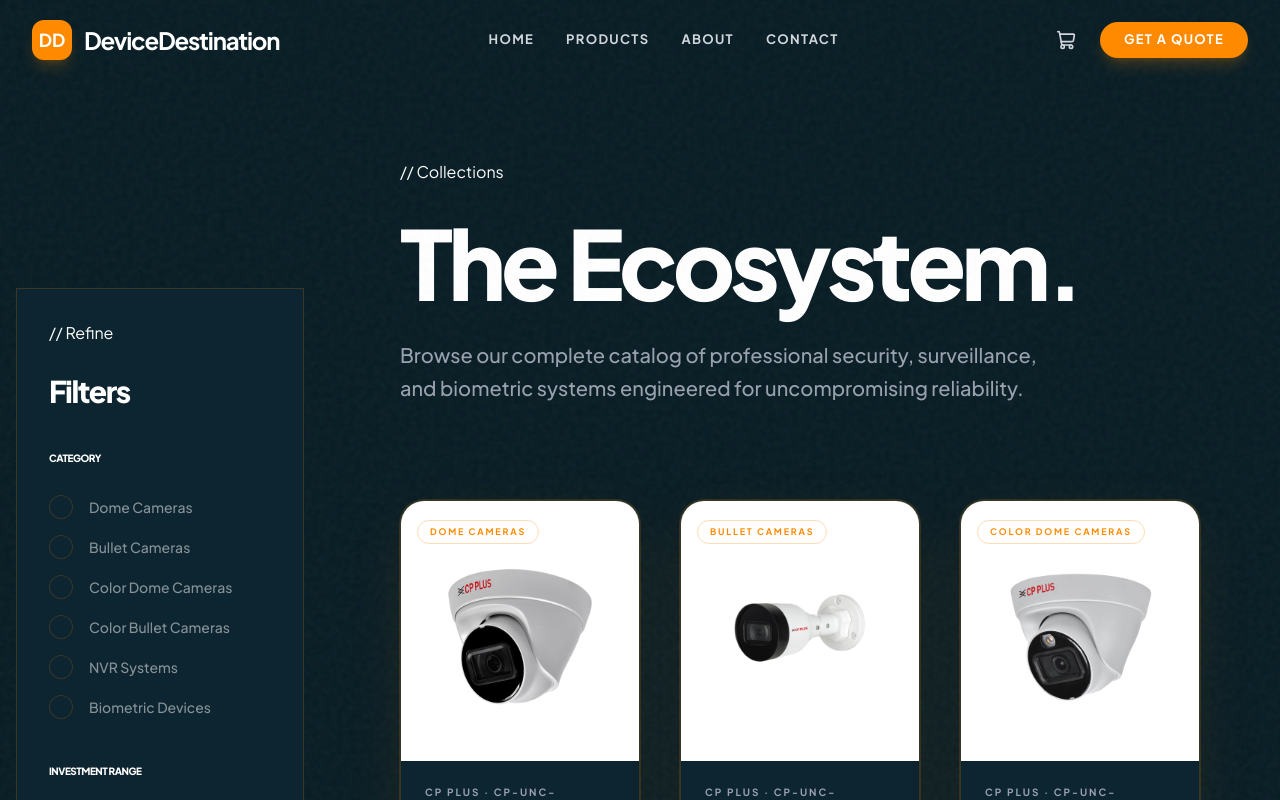
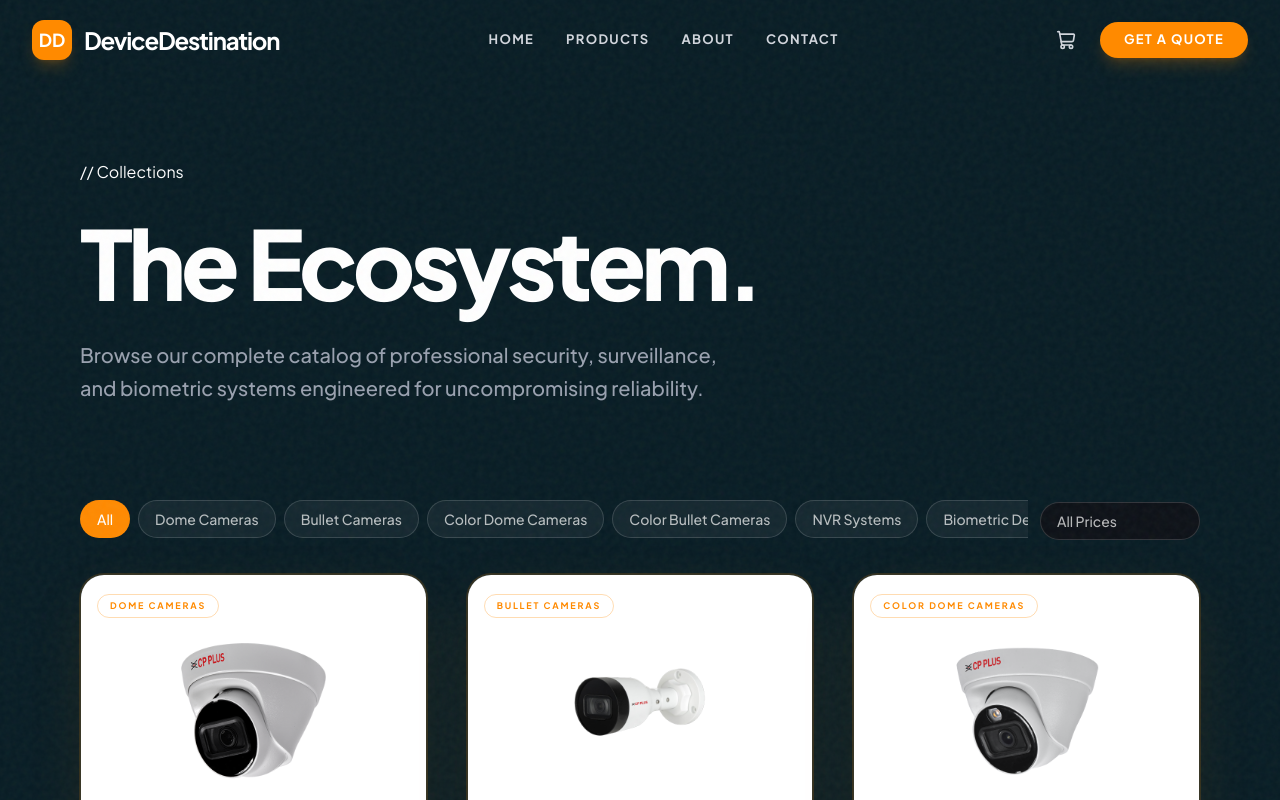
Before and after one commit to witejackel-eng/Ecom-website, a Next.js app: page /products in a window 1280 px wide. Shown: the top 800 px of the page. Built offline with nearby package versions, Linux system fonts and the light colour scheme.

Commit message:
feat-replace-sidebar-with-horizontal-filterbar

```diff
--- a/src/app/products/page.tsx
+++ b/src/app/products/page.tsx
@@ -3,9 +3,10 @@
 import { useState, useMemo, Suspense } from "react";
 import ProductCard from "@/components/ProductCard";
 import { products } from "@/data/products";
-import FilterSidebar from "@/components/FilterSidebar";
+
 import FadeIn, { StaggerContainer, StaggerItem } from "@/components/ui/FadeIn";
 import SectionLabel from "@/components/SectionLabel";
+import FilterBar from "@/components/FilterBar";
 
 function ProductsList({ categories, priceRange }: { categories: string[], priceRange: [number, number] }) {
   const filteredProducts = useMemo(() => {
@@ -42,15 +43,23 @@
   const [categories, setCategories] = useState<string[]>([]);
   const [priceRange, setPriceRange] = useState<[number, number]>([0, 20000]);
 
+  const CATEGORIES = Array.from(new Set(products.map(p => p.category)));
+
+  const handleCategoryChange = (cat: string) => {
+    if (cat === "All") {
+      setCategories([]);
+    } else {
+      setCategories([cat]);
+    }
+  };
+
+  const activeCategory = categories.length === 1 ? categories[0] : "All";
+
   return (
-    <main className="flex flex-col md:flex-row min-h-screen pt-40 pb-32 overflow-hidden">
+    <main className="flex flex-col min-h-screen pt-40 pb-32">
       <div className="absolute top-0 right-0 w-[50%] h-[50%] bg-primary/5 rounded-full blur-[120px] -z-10" />
 
-      <FilterSidebar onFilterChange={(cats, price) => {
-        setCategories(cats);
-        setPriceRange(price);
-      }} />
-      <div className="flex-1 px-6 md:px-12 lg:px-20">
+      <div className="w-full px-6 md:px-12 lg:px-20">
         <FadeIn direction="up" className="mb-24">
           <SectionLabel>Collections</SectionLabel>
           <h1 className="text-white text-5xl md:text-8xl font-black tracking-tighter mb-8 leading-none">
@@ -67,6 +76,14 @@
             <p className="mt-8 text-white/20 font-bold uppercase tracking-[0.3em] text-[10px]">Architecting View...</p>
           </div>
         }>
+          <FilterBar
+            categories={CATEGORIES}
+            activeCategory={activeCategory}
+            onCategoryChange={handleCategoryChange}
+            priceRange={priceRange}
+            onPriceChange={setPriceRange}
+            maxPrice={20000}
+          />
           <ProductsList categories={categories} priceRange={priceRange} />
         </Suspense>
       </div>
--- /dev/null
+++ b/src/components/FilterBar.tsx
@@ -0,0 +1,103 @@
+"use client";
+
+interface FilterBarProps {
+  categories: string[];
+  activeCategory: string;
+  onCategoryChange: (category: string) => void;
+  priceRange: [number, number];
+  onPriceChange: (range: [number, number]) => void;
+  maxPrice: number;
+}
+
+export default function FilterBar({
+  categories,
+  activeCategory,
+  onCategoryChange,
+  priceRange,
+  onPriceChange,
+  maxPrice,
+}: FilterBarProps) {
+  const priceOptions = [
+    { label: "All Prices", value: "all" },
+    { label: "Under ₹3,500", value: "under-3500" },
+    { label: "₹3,500 – ₹5,000", value: "3500-5000" },
+    { label: "₹5,000 – ₹10,000", value: "5000-10000" },
+    { label: "Above ₹10,000", value: "above-10000" },
+  ];
+
+  const getPriceValue = (): string => {
+    const [min, max] = priceRange;
+    if (min === 0 && max >= 20000) return "all";
+    if (max < 3500) return "under-3500";
+    if (min >= 3500 && max <= 5000) return "3500-5000";
+    if (min >= 5000 && max <= 10000) return "5000-10000";
+    if (min > 10000) return "above-10000";
+    return "all";
+  };
+
+  const handlePriceSelect = (val: string) => {
+    switch (val) {
+      case "under-3500":
+        onPriceChange([0, 3500]);
+        break;
+      case "3500-5000":
+        onPriceChange([3500, 5000]);
+        break;
+      case "5000-10000":
+        onPriceChange([5000, 10000]);
+        break;
+      case "above-10000":
+        onPriceChange([10000, maxPrice]);
+        break;
+      default:
+        onPriceChange([0, maxPrice]);
+    }
+  };
+
+  return (
+    <div className="flex flex-col gap-3 mb-8 sm:flex-row sm:items-center sm:justify-between">
+      {/* Category chips row */}
+      <div
+        className="flex gap-2 overflow-x-auto pb-1"
+        style={{ scrollbarWidth: "none" }}
+      >
+        <button
+          onClick={() => onCategoryChange("All")}
+          className={`flex-shrink-0 px-4 py-2 rounded-full text-sm font-medium whitespace-nowrap transition-colors duration-150 cursor-pointer border ${
+            activeCategory === "All"
+              ? "bg-tangerine border-tangerine text-white"
+              : "border-white/15 bg-white/5 text-white/70 hover:border-tangerine hover:text-white"
+          }`}
+        >
+          All
+        </button>
+        {categories.map((cat) => (
+          <button
+            key={cat}
+            onClick={() => onCategoryChange(cat)}
+            className={`flex-shrink-0 px-4 py-2 rounded-full text-sm font-medium whitespace-nowrap transition-colors duration-150 cursor-pointer border ${
+              activeCategory === cat
+                ? "bg-tangerine border-tangerine text-white"
+                : "border-white/15 bg-white/5 text-white/70 hover:border-tangerine hover:text-white"
+            }`}
+          >
+            {cat}
+          </button>
+        ))}
+      </div>
+
+      {/* Price range dropdown */}
+      <select
+        value={getPriceValue()}
+        onChange={(e) => handlePriceSelect(e.target.value)}
+        className="flex-shrink-0 px-4 py-2 rounded-full text-sm font-medium border border-white/15 bg-[#0d1117] text-white/70 cursor-pointer appearance-none"
+      >
+        {priceOptions.map((opt) => (
+          <option key={opt.value} value={opt.value}>
+            {opt.label}
+          </option>
+        ))}
+      </select>
+    </div>
+  );
+}
```
